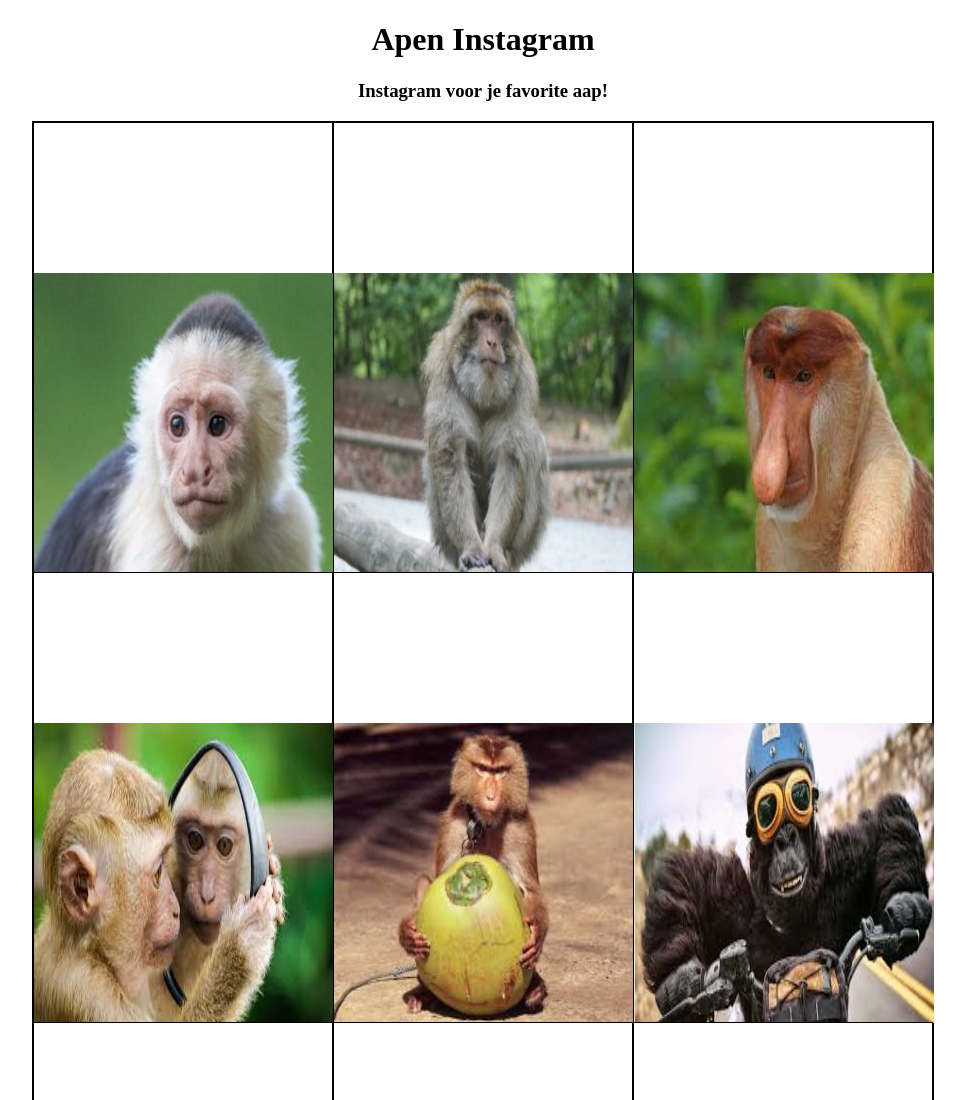
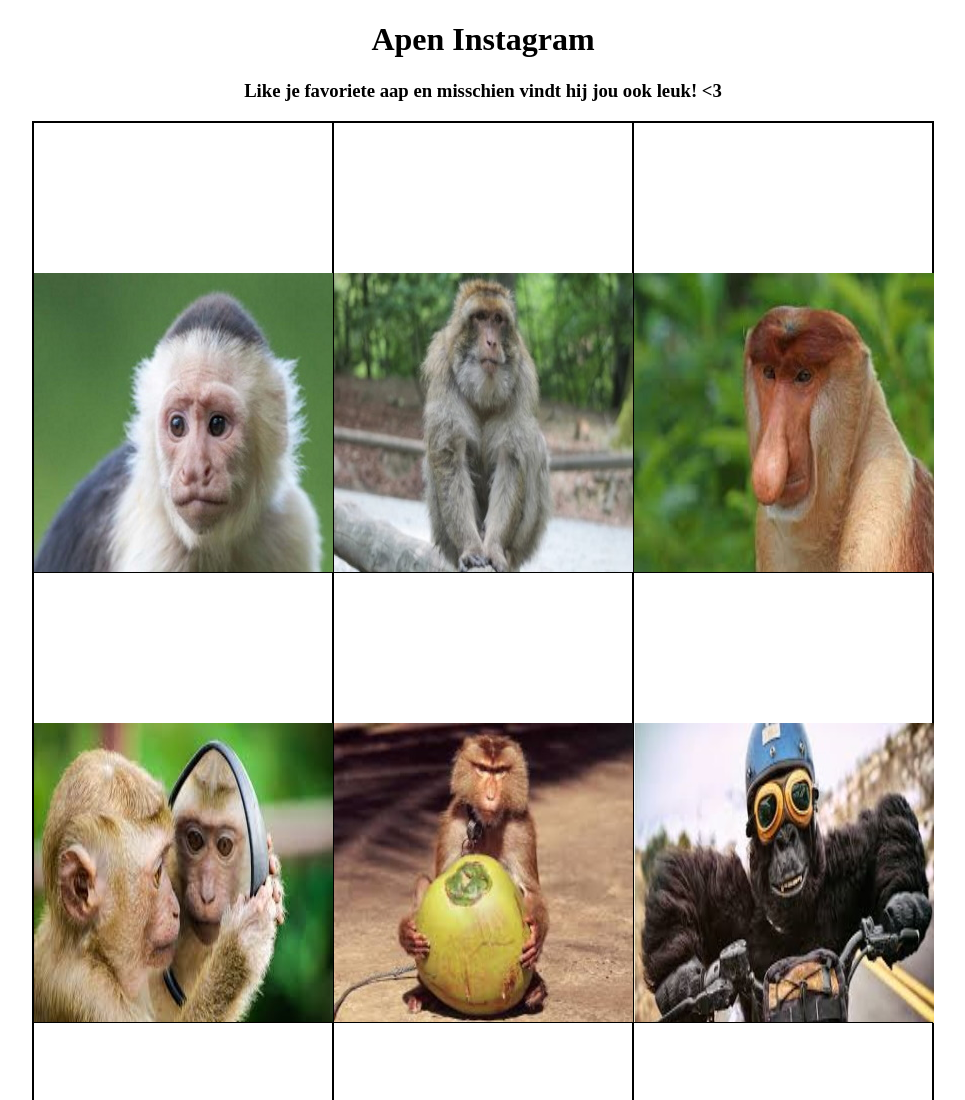
Before and after one commit to chester790/JavaScript, a plain HTML site: page h05/index.html in a window 1280 px wide. Shown: the top 1100 px of the page, without its empty margins (157-1122 px from the left). Drawn offline with Linux system fonts and the light colour scheme.

Commit message:
changed the text above the monkey chooser

```diff
--- a/h05/index.html
+++ b/h05/index.html
@@ -36,7 +36,7 @@
 <body>
 
 <h1>Apen Instagram</h1>
-<h3>Instagram voor je favorite aap!</h3>
+<h3>Like je favoriete aap en misschien vindt hij jou ook leuk! <3</h3>
 <div id="pics"></div>
 
 <script>
```
